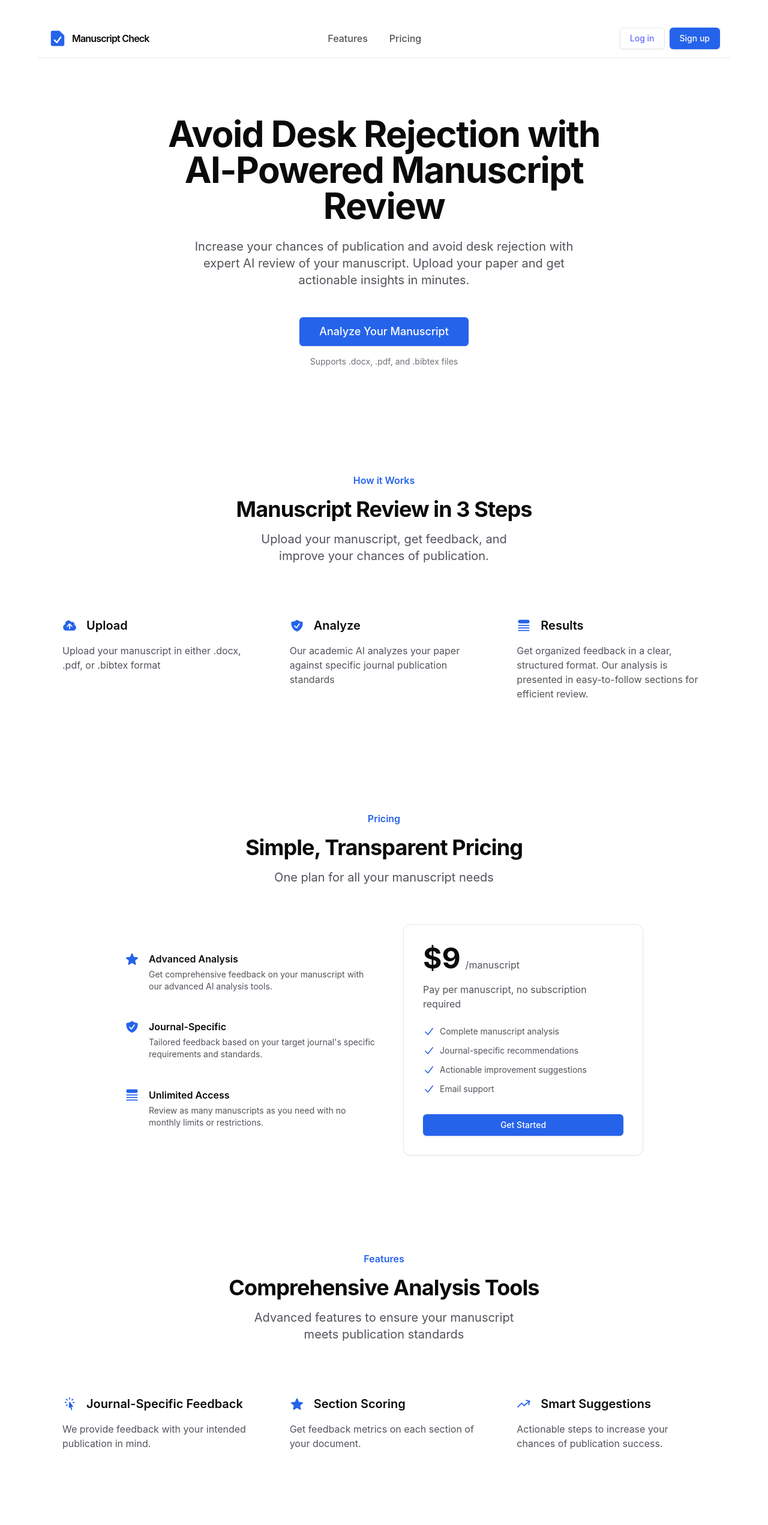
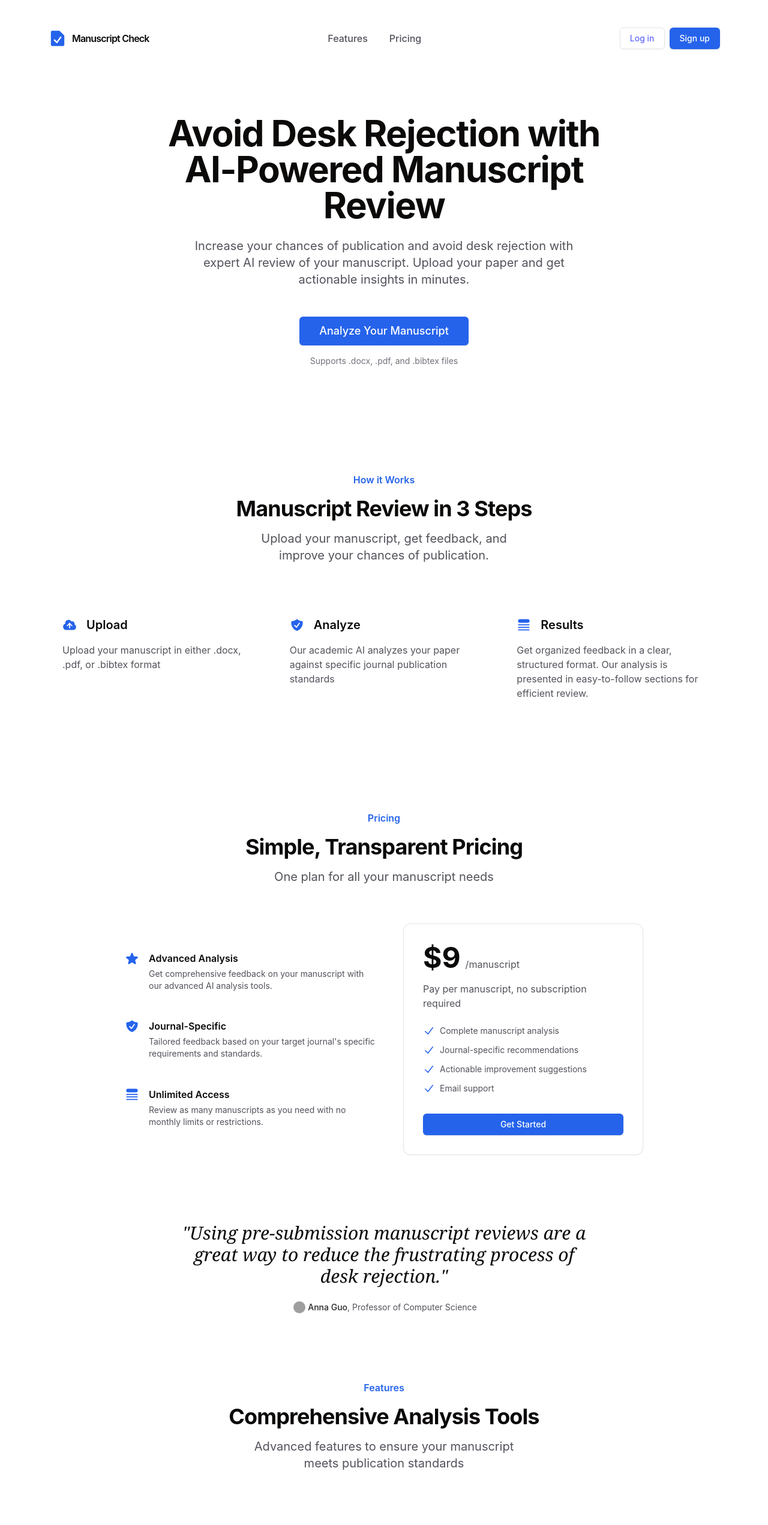
Before and after one commit to JoeS51/jenni-manuscript-frontend, a React (Vite) app: page / in a window 1280 px wide. Shown: the top 2543 px of the page at 60% size. Built offline with nearby package versions, Linux system fonts and the light colour scheme; grey boxes are pictures that could not be loaded.

Commit message:
Add User Quote Section to Landing Page
- Imported UserQuote component to LandingPage
- Added UserQuote section with sample quote and attribution
- Removed commented-out code
- Minor formatting adjustments

```diff
--- a/src/components/landing-page/header.tsx
+++ b/src/components/landing-page/header.tsx
@@ -10,7 +10,7 @@ import { DocumentCheckIcon } from "@heroicons/react/20/solid";
 
 export function Header() {
   return (
-    <header className="border-b bg-white/50 backdrop-blur-lg sticky top-0 z-50">
+    <header className="bg-white/50 backdrop-blur-lg sticky top-0 z-50">
       <div className="container mx-auto px-4">
         <div className="h-16 flex items-center justify-between">
           {/* Left section - Logo */}
@@ -27,7 +27,7 @@ export function Header() {
               <NavigationMenuList>
                 <NavigationMenuItem>
                   <NavigationMenuLink
-                    className="px-4 py-2 text-zinc-600 hover:text-blue-600 transition-colors cursor-pointer"
+                    className="px-4  text-zinc-600 hover:text-blue-600 transition-colors cursor-pointer"
                     onClick={() => {
                       document
                         .getElementById("features")
@@ -39,7 +39,7 @@ export function Header() {
                 </NavigationMenuItem>
                 <NavigationMenuItem>
                   <NavigationMenuLink
-                    className="px-4 py-2 text-zinc-600 hover:text-blue-600 transition-colors cursor-pointer"
+                    className="px-4 text-zinc-600 hover:text-blue-600 transition-colors cursor-pointer"
                     onClick={() => {
                       document
                         .getElementById("pricing")
--- /dev/null
+++ b/src/components/landing-page/user-quote.tsx
@@ -0,0 +1,46 @@
+import React from "react";
+
+interface UserQuoteProps {
+  logo?: string;
+  quote: string;
+  personName: string;
+  personRole: string;
+}
+
+const UserQuote: React.FC<UserQuoteProps> = ({
+  logo,
+  quote,
+  personName,
+  personRole,
+}) => {
+  return (
+    <div className="flex flex-col items-center max-w-3xl mx-auto p-8">
+      {/* Logo */}
+      {logo && (
+        <div className="mb-8">
+          <img src={logo} alt="Company logo" className="h-12 w-auto" />
+        </div>
+      )}
+
+      {/* Quote */}
+      <blockquote className="text-2xl md:text-3xl font-serif italic text-center mb-6">
+        "{quote}"
+      </blockquote>
+
+      {/* Person details */}
+      <div className="inline-flex items-baseline text-zinc-600">
+        <img
+          src="https://i.pravatar.cc/300"
+          alt="Avatar"
+          className="mx-1 size-5 self-center rounded-full"
+        />
+        <p className="text-sm">
+          <span className="font-medium text-zinc-800">{personName}</span>,{" "}
+          <span>{personRole}</span>
+        </p>
+      </div>
+    </div>
+  );
+};
+
+export default UserQuote;
--- a/src/components/ui/card.tsx
+++ b/src/components/ui/card.tsx
@@ -1,6 +1,6 @@
-import * as React from "react"
+import * as React from "react";
 
-import { cn } from "../../lib/utils"
+import { cn } from "../../lib/utils";
 
 const Card = React.forwardRef<
   HTMLDivElement,
@@ -14,8 +14,8 @@ const Card = React.forwardRef<
     )}
     {...props}
   />
-))
-Card.displayName = "Card"
+));
+Card.displayName = "Card";
 
 const CardHeader = React.forwardRef<
   HTMLDivElement,
@@ -26,8 +26,8 @@ const CardHeader = React.forwardRef<
     className={cn("flex flex-col space-y-1.5 p-6", className)}
     {...props}
   />
-))
-CardHeader.displayName = "CardHeader"
+));
+CardHeader.displayName = "CardHeader";
 
 const CardTitle = React.forwardRef<
   HTMLDivElement,
@@ -35,11 +35,11 @@ const CardTitle = React.forwardRef<
 >(({ className, ...props }, ref) => (
   <div
     ref={ref}
-    className={cn("font-semibold leading-none tracking-tight", className)}
+    className={cn("font-semibold leading-none tracking-tighter", className)}
     {...props}
   />
-))
-CardTitle.displayName = "CardTitle"
+));
+CardTitle.displayName = "CardTitle";
 
 const CardDescription = React.forwardRef<
   HTMLDivElement,
@@ -50,16 +50,16 @@ const CardDescription = React.forwardRef<
     className={cn("text-sm text-muted-foreground", className)}
     {...props}
   />
-))
-CardDescription.displayName = "CardDescription"
+));
+CardDescription.displayName = "CardDescription";
 
 const CardContent = React.forwardRef<
   HTMLDivElement,
   React.HTMLAttributes<HTMLDivElement>
 >(({ className, ...props }, ref) => (
   <div ref={ref} className={cn("p-6 pt-0", className)} {...props} />
-))
-CardContent.displayName = "CardContent"
+));
+CardContent.displayName = "CardContent";
 
 const CardFooter = React.forwardRef<
   HTMLDivElement,
@@ -70,7 +70,14 @@ const CardFooter = React.forwardRef<
     className={cn("flex items-center p-6 pt-0", className)}
     {...props}
   />
-))
-CardFooter.displayName = "CardFooter"
+));
+CardFooter.displayName = "CardFooter";
 
-export { Card, CardHeader, CardFooter, CardTitle, CardDescription, CardContent }
+export {
+  Card,
+  CardHeader,
+  CardFooter,
+  CardTitle,
+  CardDescription,
+  CardContent,
+};
--- a/src/pages/LandingPage.tsx
+++ b/src/pages/LandingPage.tsx
@@ -6,7 +6,7 @@ import { Features } from "../components/landing-page/features";
 import { Pricing } from "../components/landing-page/pricing";
 import { FAQ } from "../components/landing-page/faq";
 import { Footer } from "../components/landing-page/footer";
-
+import UserQuote from "../components/landing-page/user-quote";
 const LandingPage = () => {
   // const fileInputRef = React.useRef<HTMLInputElement>(null);
 
@@ -18,6 +18,11 @@ const LandingPage = () => {
           <Hero />
           <HowItWorks />
           <Pricing />
+          <UserQuote
+            quote="Using pre-submission manuscript reviews are a great way to reduce the frustrating process of desk rejection."
+            personName="Anna Guo"
+            personRole="Professor of Computer Science"
+          />
           <Features />
           <FAQ />
         </div>
```
